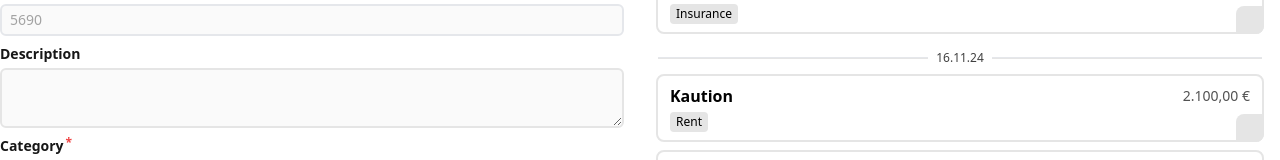
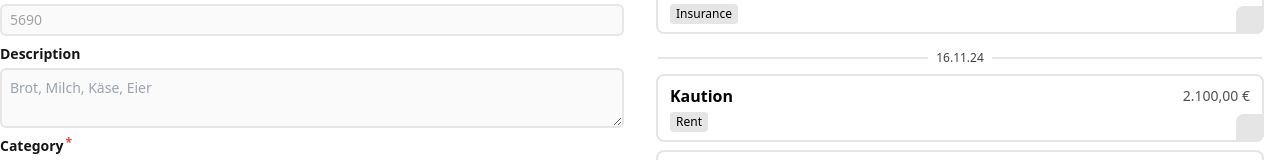
Before and after one commit to nikolailehbrink/expensify, a Vue app: page / in a window 1280 px wide. Shown: the part 374-534 px from the top of the page. Built offline with nearby package versions, Linux system fonts and the light colour scheme; some icons are missing.

Commit message:
fix: make description input work

```diff
--- a/src/views/HomeView.vue
+++ b/src/views/HomeView.vue
@@ -17,7 +17,16 @@ const CATEGORIES = {
   EDUCATION: 'Education',
   MISCELLANEOUS: 'Miscellaneous',
 }
-const expenses = ref([
+const expenses = ref<
+  {
+    id: number
+    title: string
+    description?: string
+    amount?: number
+    category: string
+    date: Date
+  }[]
+>([
   {
     id: 1,
     title: 'Restaurantbesuch',
@@ -108,6 +117,7 @@ function addExpense() {
   expenses.value.push({
     id: expenses.value[expenses.value.length - 1].id + 1,
     title: form.value.title,
+    description: form.value.description,
     amount: form.value.amount,
     category: form.value.category,
     date: new Date(),
@@ -148,6 +158,7 @@ function addExpense() {
         <Label for="description">Description</Label>
         <textarea
           class="border-2 border-neutral-200 bg-neutral-50 p-2 text-sm rounded-md"
+          placeholder="Brot, Milch, Käse, Eier"
           v-model="form.description"
           name="description"
           id="description"
```
